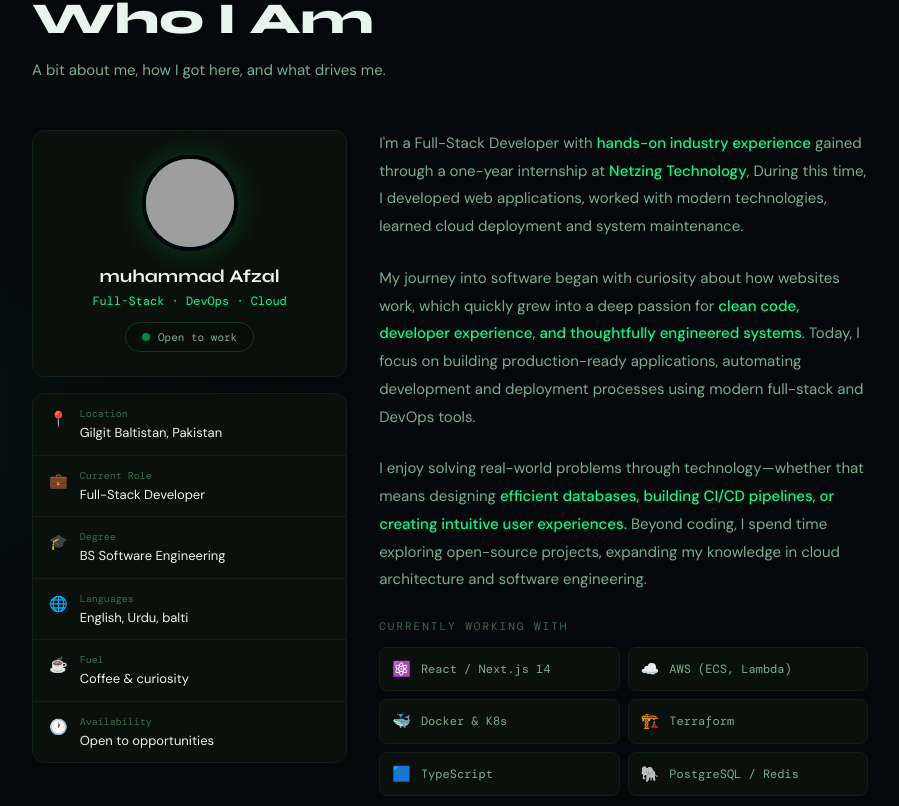
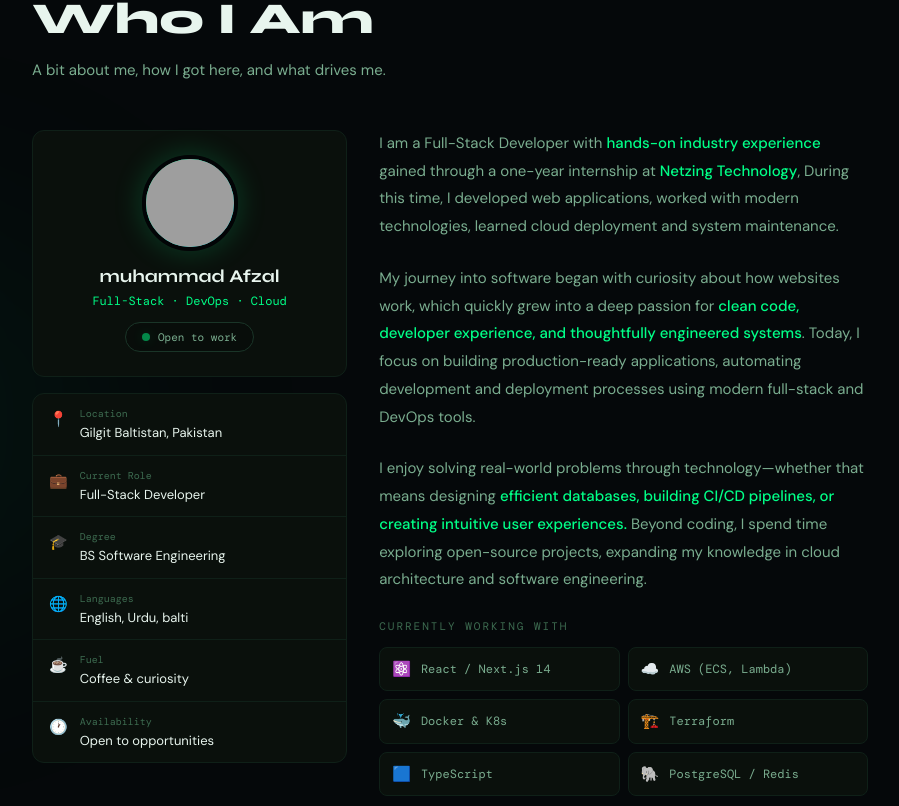
Before and after one commit to afzalbalghari/afzalbalghari-dev, a Next.js app: page / in a window 1280 px wide. Shown: the part 874-1680 px from the top of the page, without its empty margins (190-1089 px from the left). Built offline with nearby package versions, Linux system fonts and the light colour scheme; grey boxes are pictures that could not be loaded.

Commit message:
fix errors ( replace escaped-entities to apostrophe)

```diff
--- a/src/components/sections/AboutSection.tsx
+++ b/src/components/sections/AboutSection.tsx
@@ -77,7 +77,7 @@ export function AboutSection() {
           {/* Right */}
           <motion.div variants={fadeRight} className="md:col-span-3 flex flex-col gap-6">
             {[
-              <>I'm a Full-Stack Developer with <span className="text-g font-medium">hands-on industry experience</span> gained through a one-year internship at <span className="text-g font-medium">Netzing Technology</span>, During this time, I developed web applications, worked with modern technologies, learned cloud deployment and system maintenance.</>,
+              <>I am a Full-Stack Developer with <span className="text-g font-medium">hands-on industry experience</span> gained through a one-year internship at <span className="text-g font-medium">Netzing Technology</span>, During this time, I developed web applications, worked with modern technologies, learned cloud deployment and system maintenance.</>,
               <>My journey into software began with curiosity about how websites work, which quickly grew into a deep passion for <span className="text-g font-medium"> clean code, developer experience, and thoughtfully engineered systems</span>.  Today, I focus on building production-ready applications, automating development and deployment processes using modern full-stack and DevOps tools.</>,
               <>I enjoy solving real-world problems through technology—whether that means designing <span className="text-g font-medium">efficient databases, building CI/CD pipelines, or creating intuitive user experiences.</span> Beyond coding, I spend time exploring open-source projects, expanding my knowledge in cloud architecture and software engineering.</>,
             ].map((para, i) => (
--- a/src/components/sections/ContactSection.tsx
+++ b/src/components/sections/ContactSection.tsx
@@ -20,7 +20,7 @@ export function ContactSection() {
 
       <div className="relative z-10 max-w-[900px] mx-auto px-8">
         <motion.div variants={fadeLeft} initial="hidden" whileInView="visible" viewport={vp}>
-          <SectionHeader label="10 — Contact" title="Let's Work Together" subtitle="Open to full-time roles, freelance projects, and interesting collaborations." />
+          <SectionHeader label="10 — Contact" title="Let&apos;s Work Together" subtitle="Open to full-time roles, freelance projects, and interesting collaborations." />
         </motion.div>
 
         <motion.div variants={stagger} initial="hidden" whileInView="visible" viewport={vp}
@@ -30,7 +30,7 @@ export function ContactSection() {
           <motion.div variants={fadeLeft} className="flex flex-col gap-3">
             <div className="mb-2">
               <h3 className="font-display font-bold text-[15px] text-tw mb-1">Say hello 👋</h3>
-              <p className="text-ts text-[13px] leading-relaxed">I'm currently looking for new opportunities. Whether you have a question or just want to say hi, my inbox is always open.</p>
+              <p className="text-ts text-[13px] leading-relaxed">I am currently looking for new opportunities. Whether you have a question or just want to say hi, my inbox is always open.</p>
             </div>
             {INFO.map(({ icon, label, value, href }) => (
               <motion.div key={label} variants={item}
```
